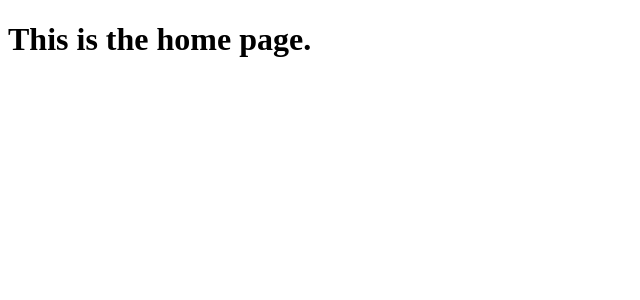
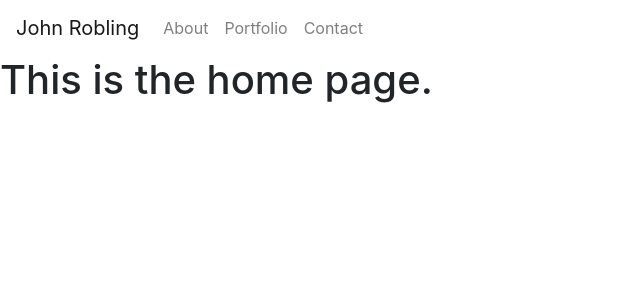
Before and after one commit to roblingjohn/portfolio-react, a React (Create React App) app in the folder client/: page / in a window 1280 px wide. Shown: the top 300 px of the page, without its empty margins (0-640 px from the left). Built offline with nearby package versions, Linux system fonts and the light colour scheme; no server answers.

Commit message:
added navbar

```diff
--- a/client/public/index.html
+++ b/client/public/index.html
@@ -24,7 +24,8 @@
       work correctly both with client-side routing and a non-root public URL.
       Learn how to configure a non-root public URL by running `npm run build`.
     -->
-    <title>React App</title>
+    <title>John Robling Portfolio</title>
+    <link rel="stylesheet" href="https://stackpath.bootstrapcdn.com/bootstrap/4.5.0/css/bootstrap.min.css" integrity="sha384-9aIt2nRpC12Uk9gS9baDl411NQApFmC26EwAOH8WgZl5MYYxFfc+NcPb1dKGj7Sk" crossorigin="anonymous">
   </head>
   <body>
     <noscript>You need to enable JavaScript to run this app.</noscript>
--- a/client/src/App.js
+++ b/client/src/App.js
@@ -6,6 +6,7 @@
 import Portfolio from './containers/Portfolio/Portfolio'
 import Contact from './containers/Contact/Contact'
 import NoMatch from './containers/NoMatch/NoMatch';
+import Navbar from './components/Navbar/Navbar'
 
 function App() {
   useEffect(() => {
@@ -15,7 +16,9 @@
     })
   })
   return (
-    <Router>
+    <>
+        <Router>
+    <Navbar />
       <Switch>
         <Route exact path="/" component={Home}/>
         <Route exact path="/about" component={About}/>
@@ -24,7 +27,8 @@
         <Route component={NoMatch}/>
       </Switch>
     </Router>
-  );
+    </>
+  )
 }
 
 export default App;
--- /dev/null
+++ b/client/src/components/Navbar/Navbar.js
@@ -0,0 +1,44 @@
+import React from "react";
+import { BrowserRouter as Router, Link } from "react-router-dom";
+
+const Navbar = () => {
+  return (
+    <nav className="navbar navbar-expand-md navbar-light">
+        {/* Brand */}
+        <Link className="navbar-brand" to="/">
+          John Robling
+        </Link>
+        {/* Toggler/collapsibe Button */}
+        <button
+          className="navbar-toggler"
+          type="button"
+          data-toggle="collapse"
+          data-target="#collapsibleNavbar"
+        >
+          <span className="navbar-toggler-icon"></span>
+        </button>
+        {/* Navbar links */}
+        <div className="collapse navbar-collapse" id="collapsibleNavbar">
+          <ul className="navbar-nav">
+            <li className="nav-item">
+              <Link className="nav-link" to="/about">
+                About
+              </Link>
+            </li>
+            <li className="nav-item">
+              <Link className="nav-link" to="/portfolio">
+                Portfolio
+              </Link>
+            </li>
+            <li className="nav-item">
+              <Link className="nav-link" to="contact">
+                Contact
+              </Link>
+            </li>
+          </ul>
+        </div>
+    </nav>
+  );
+};
+
+export default Navbar;
```
